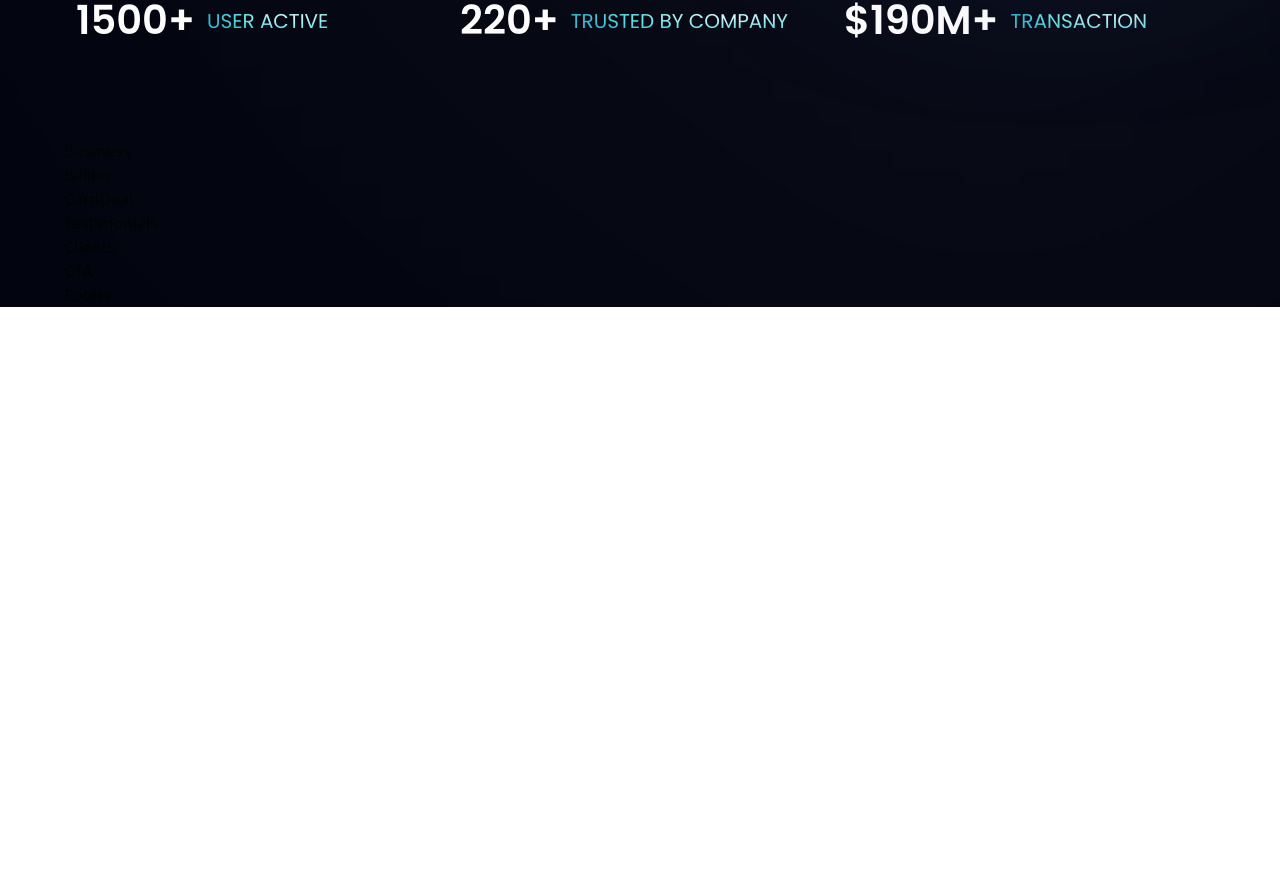
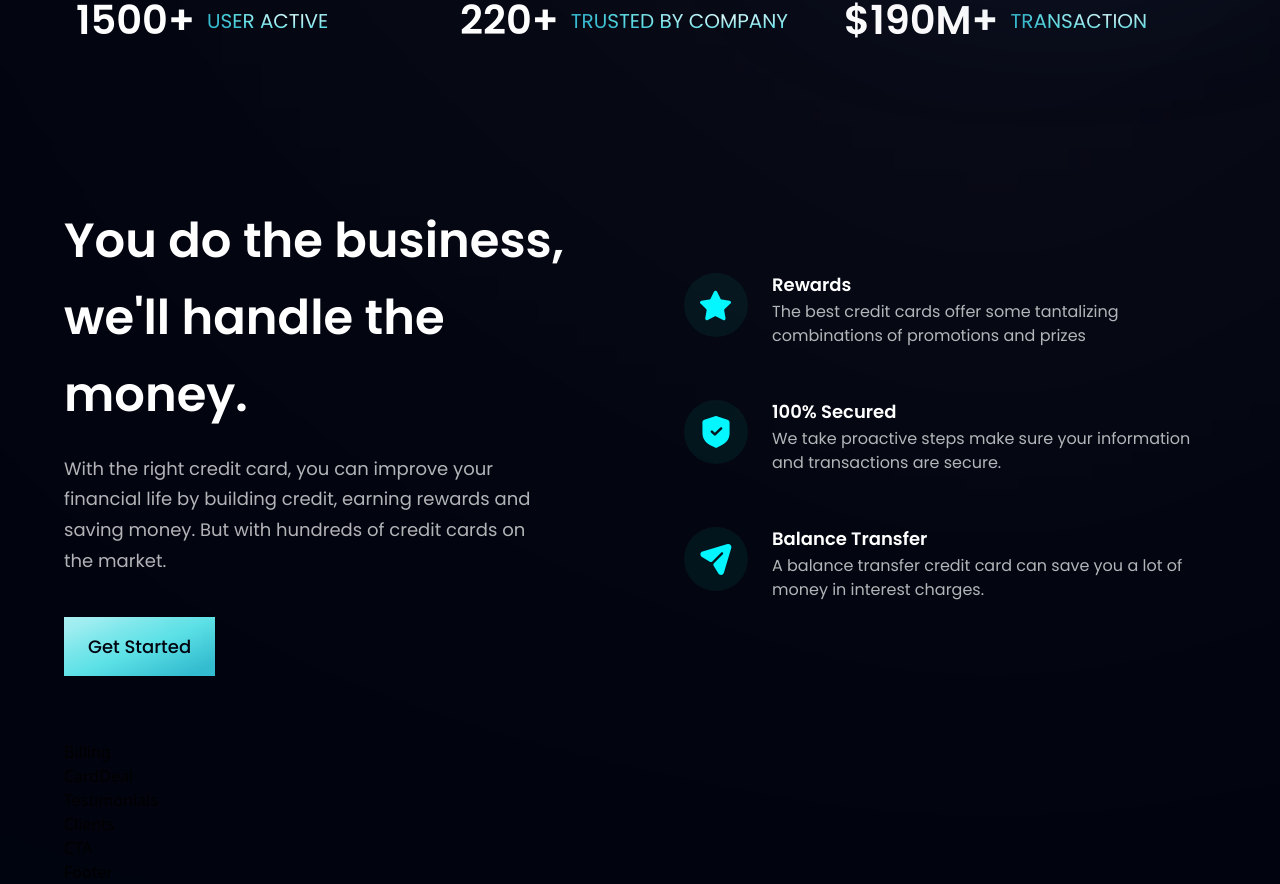
Before and after one commit to RafaGonzalezDev/bank_app, a React (Vite) app: page / in a window 1280 px wide. Shown: the part 806-1690 px from the top of the page. Before the commit the page ends 1113 px from the top, so only its background shows below. Built offline with nearby package versions, Linux system fonts and the light colour scheme.

Commit message:
Finished both Business and Button component.

```diff
--- a/src/components/Business.jsx
+++ b/src/components/Business.jsx
@@ -1,9 +1,41 @@
-import React from 'react'
+import React from 'react';
+import { features } from '../constants';
+import styles, { layout } from '../style';
+import Button from './Button';
+
+const FeatureCard = ({ icon, title, content, index }) => {
+    return (
+        <div className={`flex flex-row p-6 rounded-[20px] gap-3 feature-card`}>
+            <div className={`w-[64px] h-[64px] rounded-full ${styles.flexCenter} bg-dimBlue`}>
+                <img src={icon} alt="icon" className="w-[50%] h-[50%] object-contain" />
+            </div>
+            <div className="flex-1 flex flex-col ml-3">
+                <h4 className="font-poppins font-semibold text-white text-[18px] leading-[23px] mb-1">{title}</h4>
+                <p className="font-poppins font-normal text-dimWhite text-[16px] leading-[24px] mb-1">{content}</p>
+            </div>
+        </div>
+    );
+};
 
 const Business = () => {
-  return (
-    <div>Business</div>
-  )
-}
+    return (
+        <section id="features" className={layout.section}>
+            <div className={layout.sectionInfo}>
+                <h2 className={styles.heading2}>
+                    You do the business, <br className="sm:block hidden" /> we'll handle the money.
+                </h2>
+                <p className={`${styles.paragraph} max-w-[470px] mt-5`}>
+                    With the right credit card, you can improve your financial life by building credit, earning rewards and saving money. But with hundreds of credit cards on the market.
+                </p>
+                <Button styles="mt-10" />
+            </div>
+            <div className={`${layout.sectionImg} flex-col`}>
+                {features.map((feature, index) => (
+                    <FeatureCard key={feature.id} {...feature} index={index} />
+                ))}
+            </div>
+        </section>
+    );
+};
 
-export default Business
+export default Business;
--- a/src/components/Button.jsx
+++ b/src/components/Button.jsx
@@ -1,9 +1,11 @@
-import React from 'react'
+import React from 'react';
 
-const Button = () => {
-  return (
-    <div>Button</div>
-  )
-}
+const Button = ({styles}) => {
+    return (
+        <button type="button" className={`py-4 px-6 bg-blue-gradient font-poppins font-medium text-[18px] text-primary outline-none ${styles}`}>
+            Get Started
+        </button>
+    );
+};
 
-export default Button
+export default Button;
```
